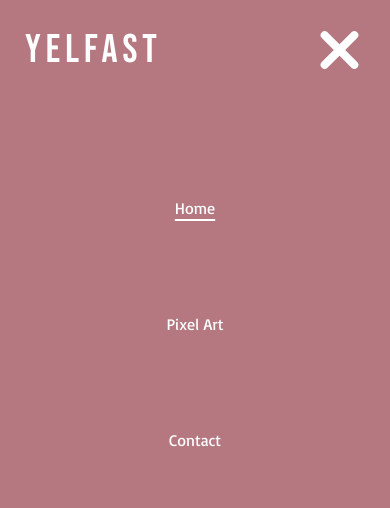
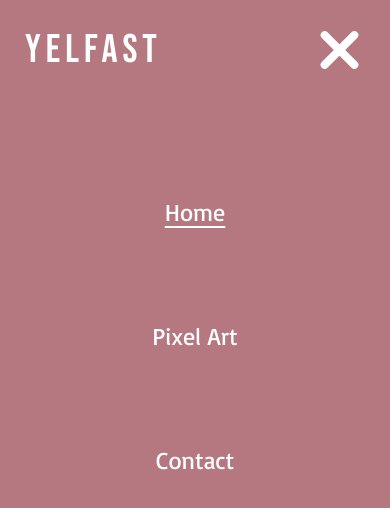
Before and after one commit to YelFast/yelfast.github.io, a plain HTML site: page index.html in a window 390 px wide. Both pictures are taken after a click on the element 340 px from the left and 50 px from the top of the page. Drawn offline with Linux system fonts and the light colour scheme.

Commit message:
made font bigger for mobile burger menu

```diff
--- a/style.css
+++ b/style.css
@@ -157,6 +157,10 @@ header .nav-menu a#active {
 	header .nav-menu li {
 		margin-top: 100px;
 		opacity: 0;
+	}
+
+	header .nav-menu li a {
+		font-size: 24px;
 	}
 
 	.burger-btn {
```
